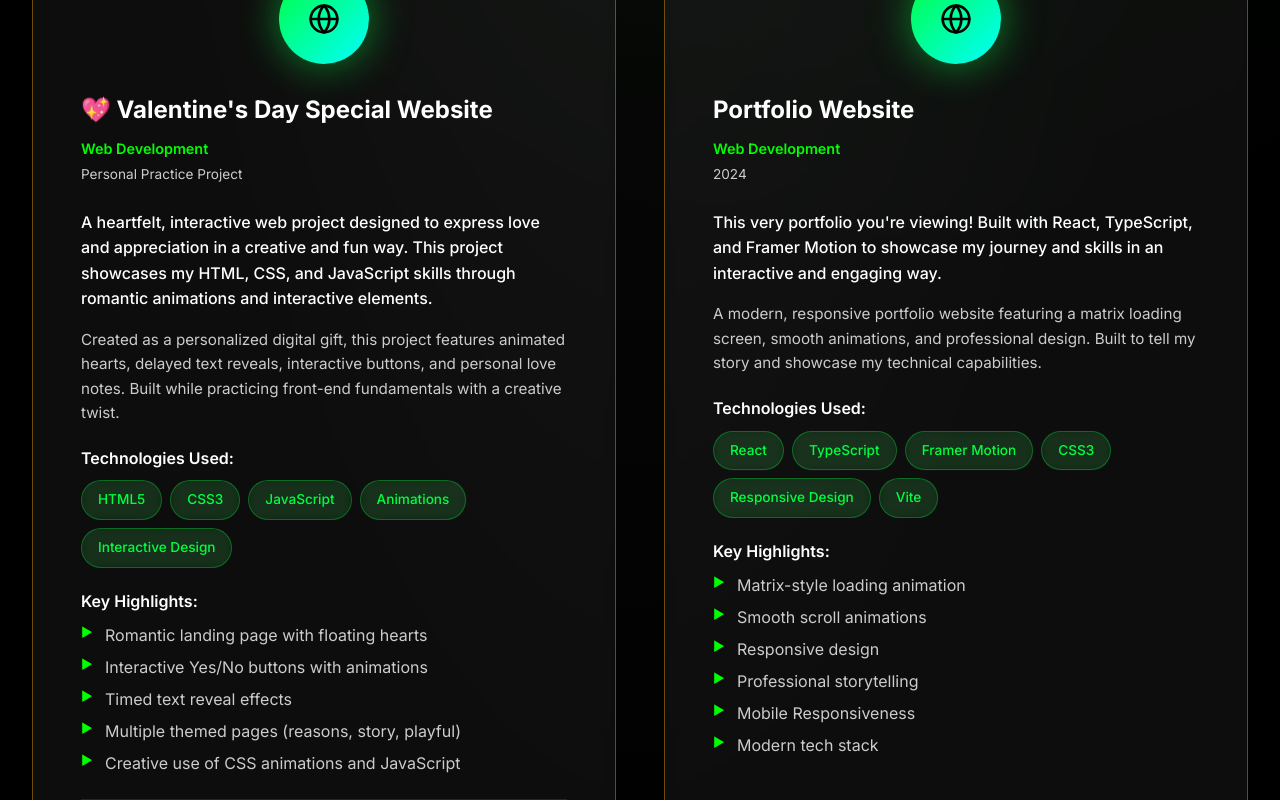
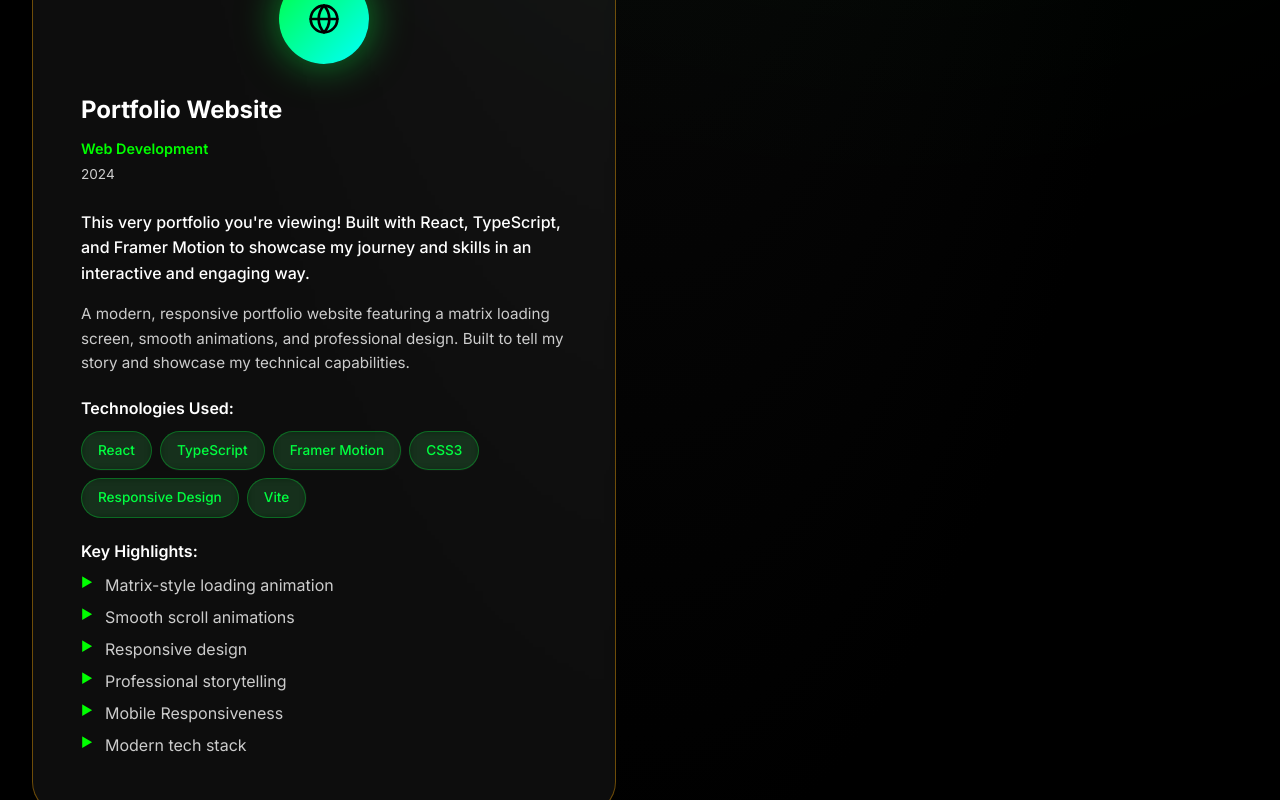
Before and after one commit to RohanM007/RohanWebsite, a React (Vite) app: page / in a window 1280 px wide. Shown: the part 9440-10240 px from the top of the page. Built offline with nearby package versions, Linux system fonts and the light colour scheme.

Commit message:
Removing the valentines day project

```diff
--- a/src/components/Projects.tsx
+++ b/src/components/Projects.tsx
@@ -61,24 +61,7 @@ const Projects = () => {
       githubLink: "https://github.com/RohanM007/Mend",
       facebookLink: "https://www.facebook.com/share/p/1ASLtP12AL/"
     },
-    {
-      title: "💖 Valentine's Day Special Website",
-      description: "A heartfelt, interactive web project designed to express love and appreciation in a creative and fun way. This project showcases my HTML, CSS, and JavaScript skills through romantic animations and interactive elements.",
-      longDescription: "Created as a personalized digital gift, this project features animated hearts, delayed text reveals, interactive buttons, and personal love notes. Built while practicing front-end fundamentals with a creative twist.",
-      technologies: ["HTML5", "CSS3", "JavaScript", "Animations", "Interactive Design"],
-      type: "Web Development",
-      duration: "Personal Practice Project",
-      highlights: [
-        "Romantic landing page with floating hearts",
-        "Interactive Yes/No buttons with animations",
-        "Timed text reveal effects",
-        "Multiple themed pages (reasons, story, playful)",
-        "Creative use of CSS animations and JavaScript"
-      ],
-      icon: <Globe size={32} />,
-      category: "Personal",
-      githubLink: "https://github.com/RohanM007/ValentinesDay"
-    },
+
     {
       title: "Portfolio Website",
       description: "This very portfolio you're viewing! Built with React, TypeScript, and Framer Motion to showcase my journey and skills in an interactive and engaging way.",
```
